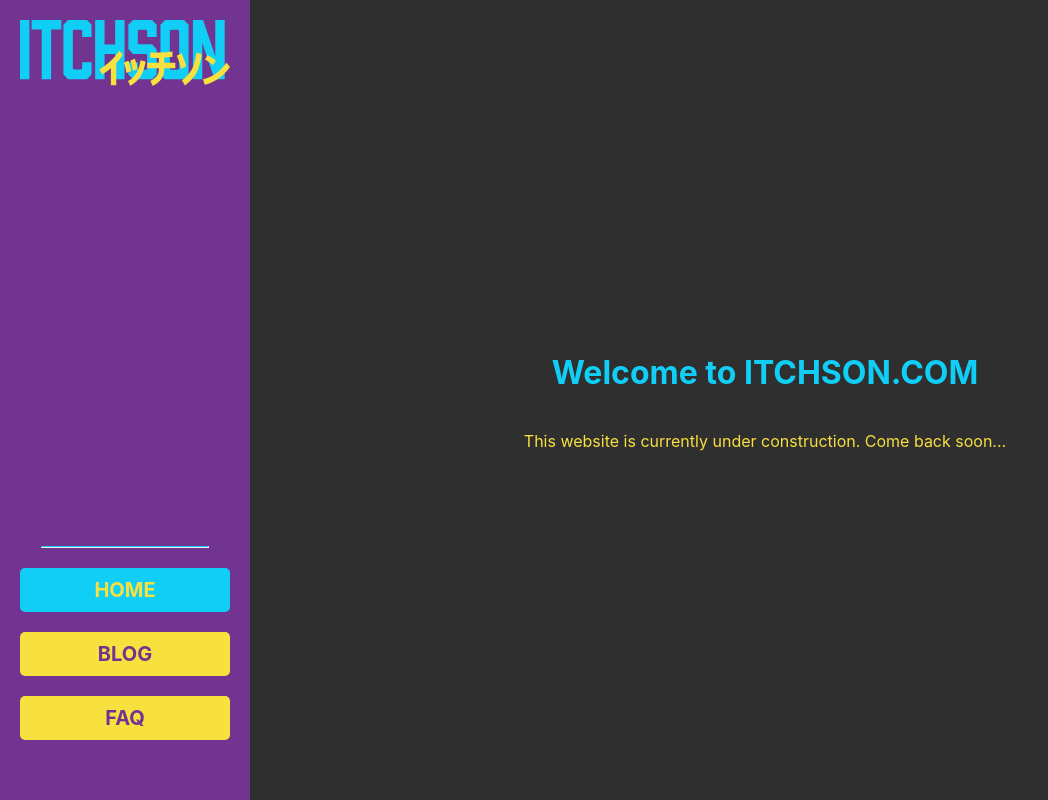
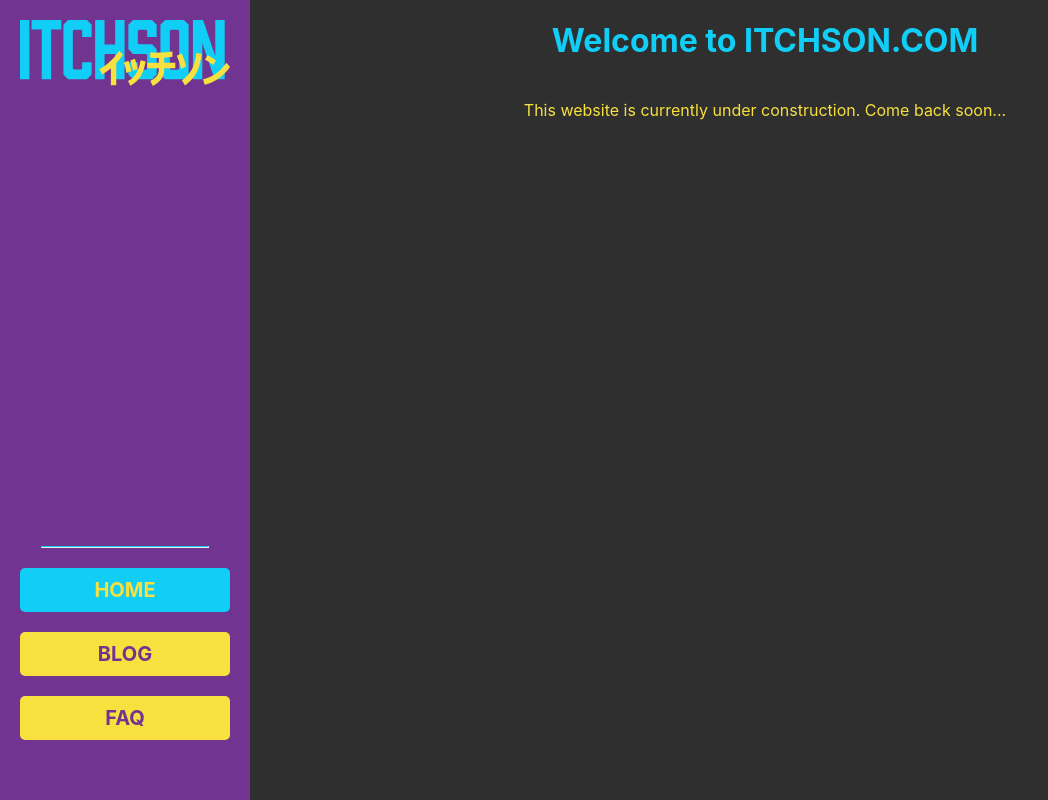
Before and after one commit to itchson/itchson-com, a React (Create React App) app: page / in a window 1280 px wide. Shown: the whole page, without its empty margins (0-1048 px from the left). Built offline with nearby package versions, Linux system fonts and the light colour scheme.

Commit message:
Update Home.js

```diff
--- a/src/pages/Home.js
+++ b/src/pages/Home.js
@@ -5,10 +5,10 @@
   display: flex;
   flex-direction: column;
   align-items: center;
-  justify-content: center;
   height: 100%;
   color: #f8e03e;
   background-color: #2f2f2f;
+  text-align: center;
 `;
 
 const Home = () => {
```
